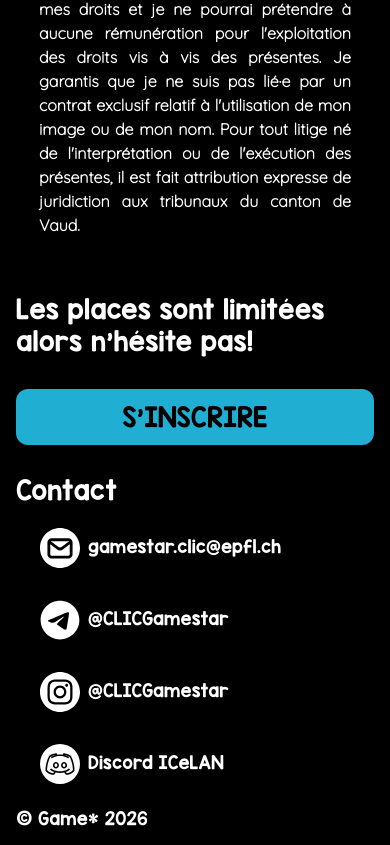
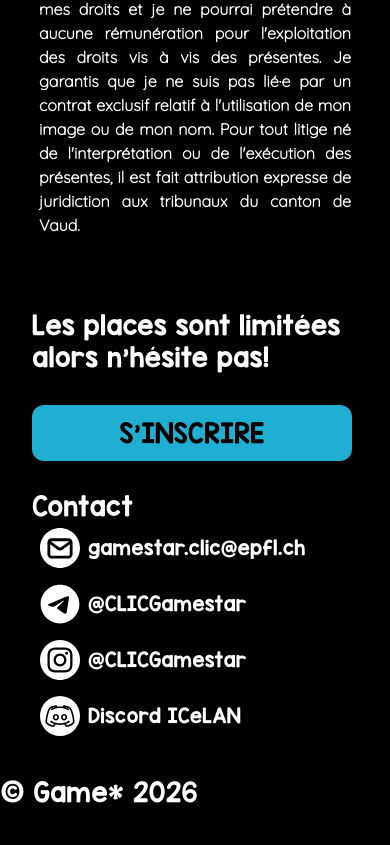
Before and after one commit to CLICGameStar/icelan-website, a Next.js app: page /reglement in a window 390 px wide. Shown: the part 5701-6546 px from the top of the page. After the commit the page ends 6509 px from the top, so only its background shows below. Built offline with nearby package versions, Linux system fonts and the light colour scheme.

Commit message:
MD format

```diff
--- a/app/globals.css
+++ b/app/globals.css
@@ -47,6 +47,7 @@
 
 p {
     font-size: 1rem;
+    max-width: 36rem;
 }
 
 @media (min-width: 48rem) {
@@ -59,6 +60,10 @@
     }
 
     h3 {
-        font-size: 2rem;
+        font-size: 1.5rem;
+    }
+
+    p {
+        font-size: 1.25rem;
     }
 }
--- a/app/reglement/page.tsx
+++ b/app/reglement/page.tsx
@@ -6,8 +6,8 @@
 
 export default function Reglement() {
     return (
-        <div className="flex flex-col flex-1 font-sans bg-black items-center">
-            <div className="flex flex-col w-4/5">
+        <div className="flex flex-col items-center flex-1 font-sans bg-black items-center">
+            <div className="flex flex-col w-4/5 max-w-2xl">
                 <h2 className="self-center mb-4">Règlement ICeLAN</h2>
                 <h3>Résumé</h3>
                 <ul className={`${quicksand.className} font-bold text-justify mb-10 list-disc`}>
@@ -191,7 +191,7 @@
                 </ul>
 
                 <h3>Droit à l&apos;image</h3>
-                <p className={`${quicksand.className} font-bold text-justify mb-10 text-justify`}>
+                <p className={`${quicksand.className} font-bold text-justify mb-10 text-justify !max-w-2xl`}>
                     Dans le cadre des activités de Game*, les participant·e·s pourront être photographié·e·s, filmé·e·s,
                     ou faire l&apos;objet d&apos;un enregistrement audio ou d&apos;une captation numérique. Ces médias
                     seront utilisés principalement à des fins promotionnelles.
--- a/components/Button.tsx
+++ b/components/Button.tsx
@@ -1,10 +1,10 @@
 import Link from "next/link";
 
-export function Button({ text, href }: { text: string; href: string }) {
+export function Button({ text, href, className }: { text: string; href: string; className?: string }) {
     return (
         <Link
             href={href}
-            className="bg-[var(--primary)] text-black text-center text-2xl px-10 py-3 my-8 rounded-xl transition-all duration-250 ease-in-out hover:bg-[var(--dark-primary)] hover:text-white"
+            className={`bg-[var(--primary)] text-black text-center text-2xl max-w-80 px-10 py-3 my-8 rounded-xl transition-all duration-250 ease-in-out hover:bg-[var(--dark-primary)] hover:text-white ${className}`}
         >
             {text}
         </Link>
--- a/components/Cards.tsx
+++ b/components/Cards.tsx
@@ -37,21 +37,31 @@
     className?: string;
 }) {
     return (
-        <div className={`flex flex-col mb-4 max-w-60 ${className}`}>
+        <div className={`flex flex-col mb-4 max-w-md ${className}`}>
             <div className="flex items-center">
                 <Image width={128} height={128} src={icon} alt="Icon" className="aspect-square size-16 pr-4" />
                 <h3 className="text-xl mb-2">{header}</h3>
             </div>
-            <p className={`${quicksand.className} text-xl font-bold`}>{children}</p>
+            <p className={`${quicksand.className} text-xl font-bold text-justify`}>{children}</p>
         </div>
     );
 }
 
-export function ContactCard({ icon, text, href }: { icon: string | StaticImport; text: string; href: string }) {
+export function ContactCard({
+    icon,
+    text,
+    href,
+    className,
+}: {
+    icon: string | StaticImport;
+    text: string;
+    href: string;
+    className?: string;
+}) {
     return (
-        <Link href={href} className="flex items-center">
+        <Link href={href} className={`flex items-center ${className}`}>
             <Image width={128} height={128} src={icon} alt="Icon" className="aspect-square size-10 m-2" />
-            <p className="text-lg">{text}</p>
+            <p className="!text-lg">{text}</p>
         </Link>
     );
 }
@@ -73,9 +83,9 @@
 
 export function FAQCard({ question, children }: { question: string; children: React.ReactNode }) {
     return (
-        <div className="mb-4">
+        <div className="flex flex-col">
             <h3>{question}</h3>
-            <p className={`${quicksand.className} text-xl font-bold max-w-120 text-justify`}>{children}</p>
+            <p className={`${quicksand.className} text-xl font-bold text-justify mb-4`}>{children}</p>
         </div>
     );
 }
--- a/components/DirectusImage.tsx
+++ b/components/DirectusImage.tsx
@@ -6,10 +6,7 @@
     return `${PUBLIC_DIRECTUS_URL}/assets/${src}?width=${width}`;
 };
 
-export function directusImageUrl(
-  img: string | components["schemas"]["Files"] | null,
-  width: number,
-) {
+export function directusImageUrl(img: string | components["schemas"]["Files"] | null, width: number) {
     return img
         ? imageLoader({
               src: typeof img === "string" ? img : img.filename_disk || "",
@@ -52,6 +49,7 @@
                     alt={name || "image"}
                     sizes={sizes}
                     loading="eager"
+                    className="z-auto"
                 />
             </div>
         );
--- a/components/Footer.tsx
+++ b/components/Footer.tsx
@@ -1,4 +1,5 @@
 import type { StaticImport } from "next/dist/shared/lib/get-img-props";
+import Link from "next/link";
 import { Button } from "./Button";
 import { ContactCard } from "./Cards";
 
@@ -8,20 +9,29 @@
     contacts: { icon: string | StaticImport; text: string; href: string }[];
 }) {
     return (
-        <div className="flex flex-col bg-black p-4">
-            <div className="flex flex-col">
-                <h2 className="text-2xl">Les places sont limitées alors n&apos;hésite pas!</h2>
-                <Button text="S'INSCRIRE" href="/inscriptions" />
+        <div className="flex flex-col bg-black">
+            <div className="flex flex-col md:flex-row md:justify-between p-8">
+                <div className=" flex flex-col max-w-xl md:pl-8">
+                    <h2 className="text-2xl">Les places sont limitées alors n&apos;hésite pas!</h2>
+                    <Button text="S'INSCRIRE" href="/inscriptions" className="" />
+                </div>
+                <div className="">
+                    <h2 className="text-4xl md:mb-4">Contact</h2>
+                    <div className="grid grid-cols-1 md:grid-cols-2 md:gap-4">
+                        {contacts.map(contact => (
+                            <ContactCard
+                                icon={contact.icon}
+                                text={contact.text}
+                                href={contact.href}
+                                key={contact.href}
+                            />
+                        ))}
+                    </div>
+                </div>
             </div>
-            <div>
-                <h2 className="text-4xl">Contact</h2>
-                <div className="grid grid-cols-1 gap-4 p-4">
-                    {contacts.map(contact => (
-                        <ContactCard icon={contact.icon} text={contact.text} href={contact.href} key={contact.href} />
-                    ))}
-                </div>
-                <p className="text-2xl">© Game* 2026</p>
-            </div>
+            <Link href="https://clicgamestar.ch" className="text-2xl">
+                © Game* 2026
+            </Link>
         </div>
     );
 }
--- a/components/Header.tsx
+++ b/components/Header.tsx
@@ -11,7 +11,7 @@
     return (
         <div className="flex items-center justify-between bg-black font-sans text-2xl">
             <div
-                className={`flex flex-col absolute top-0 left-0 w-full h-full bg-white ${isOpen === false ? "hidden" : ""}`}
+                className={`flex flex-col fixed z-10 top-0 left-0 w-full h-full bg-white ${isOpen === false ? "hidden" : ""}`}
             >
                 <Image
                     src="/icons/cross.svg"
@@ -40,7 +40,7 @@
                     className="m-4 size-32"
                 />
             </Link>
-            <ul className="flex flex-1 items-center justify-evenly gap-12 mx-10 hidden">
+            <ul className="hidden md:flex flex-1 items-center justify-evenly gap-12 mx-10">
                 {navLinks.map(link => (
                     <li key={link.href}>
                         <Link href={link.href} className="p-2 hover:text-[var(--secondary)]">
@@ -54,7 +54,7 @@
                 alt="Burger menu icon"
                 width={16}
                 height={16}
-                className={(isOpen === true ? "hidden " : "") + "size-32 m-4"}
+                className={(isOpen === true ? "hidden " : "") + "size-32 m-4 md:hidden"}
                 onClick={openMenu}
             />
         </div>
```
Also changed, not shown: app/informations/page.tsx (+4 -4 lines), app/page.tsx (+17 -5 lines). Lines whose indentation alone changed are shown as unchanged.
